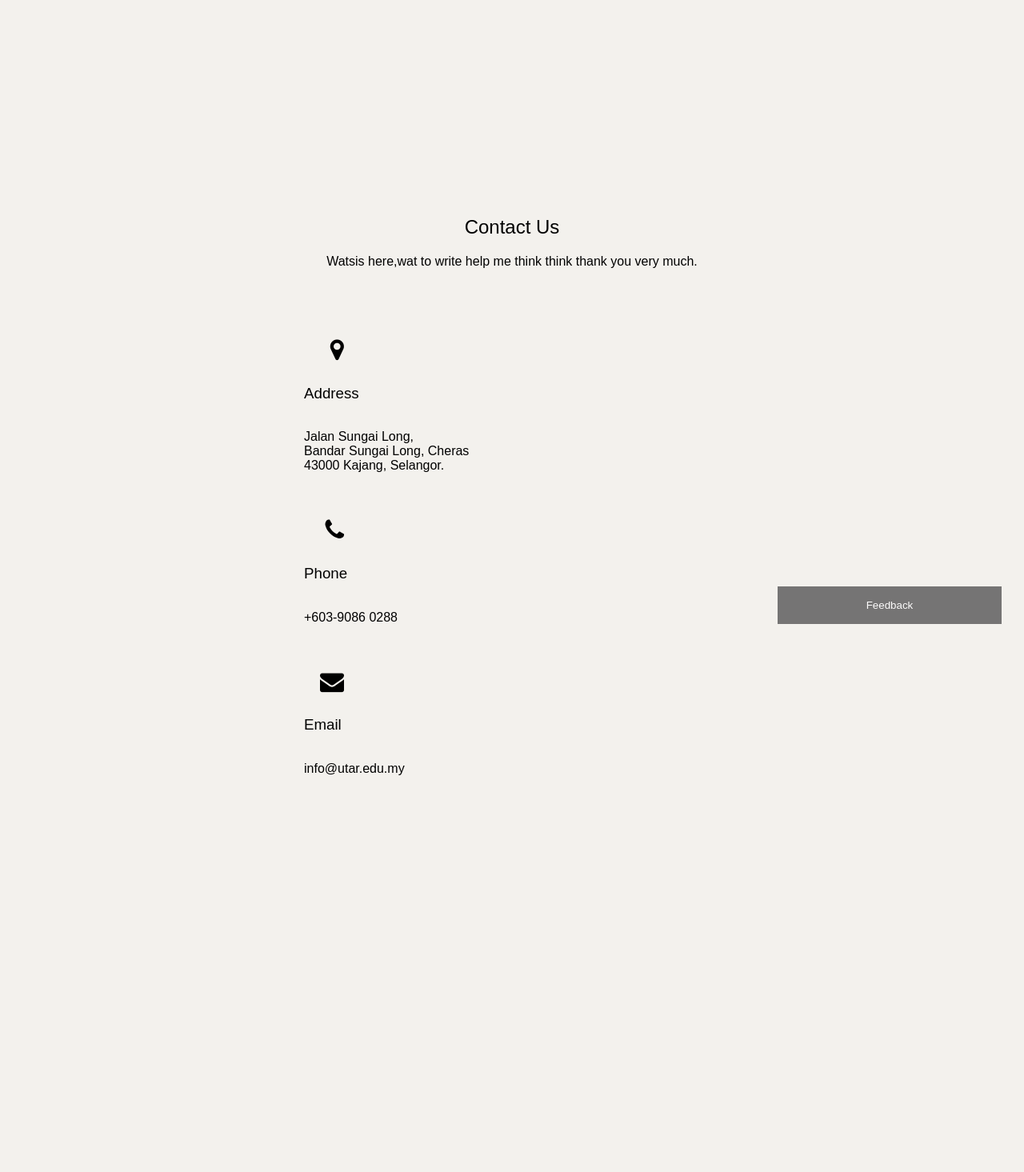
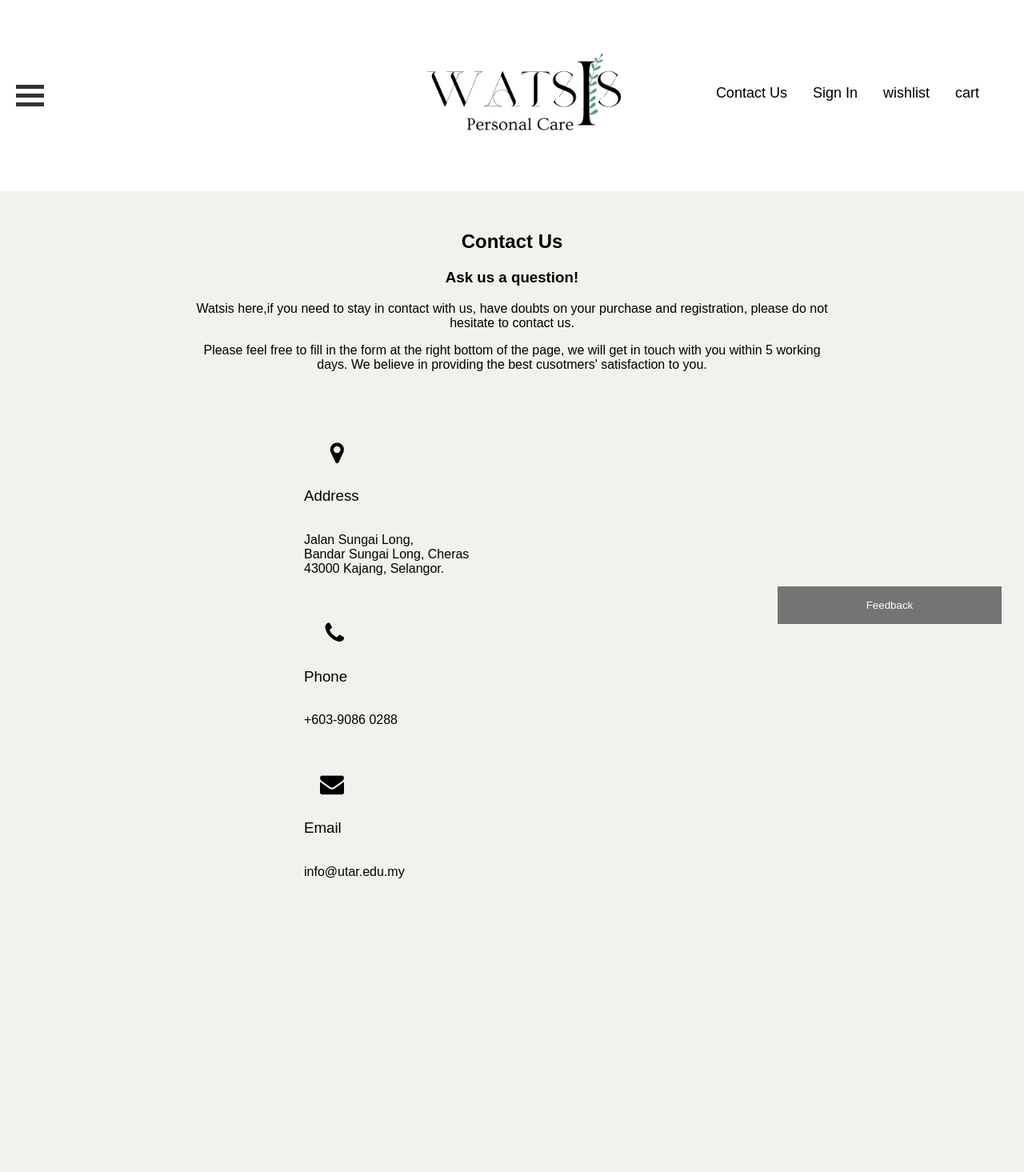
Before and after one commit to Watsis-Personal-Care/watsis-main, a PHP site: page /Contact.php in a window 1280 px wide. Shown: the top 1465 px of the page at 80% size. Before the commit the page ends 969 px from the top, so only its background shows below. Run offline with PHP 8.4, Linux system fonts and the light colour scheme.

Commit message:
Update Contact.php

```diff
--- a/Contact.php
+++ b/Contact.php
@@ -7,11 +7,51 @@
 <link rel="stylesheet" type="text/css" href="style.css">
 </head>
 <body>
+	<!-- Top navigation -->
+    <header class="topnav">
+      <!-- Centered link -->
+      <div class="topnav-centered">
+        <a href="picture"><img src="images/watsis_personal_care.png" class="logo" alt="Watsis Personal Care Logo"></a>
+      </div>
+
+      <!-- Left-aligned links (default) -->
+      <!-- Use any element to open the sidenav -->
+      <span onclick="openNav()">
+        <div class="barscontainer" onclick="myFunction(this)">
+          <div class="bar1"></div>
+          <div class="bar2"></div>
+          <div class="bar3"></div>
+        </div>
+      </span>
+
+      <!-- Right-aligned links -->
+      <div class="topnav-right">
+        <a href="">Contact Us</a>
+        <a href="">Sign In</a>
+        <a href="">wishlist</a>
+        <a href="">cart</a>
+      </div>
+    </header>
+
+    <!--Side navigation menu content-->
+    <div class="sidenav">
+      <a href="javascript:void(0)" class="closebtn" onclick="closeNav()">&times;</a>
+      <a href="">Skin Care</a>
+      <a href="">Hair Care</a>
+      <a href="">Body Care</a>
+      <a href="">Dental Care</a>
+      <a href="">Promotion</a>
+    </div>
+	/*here*/
 	<section class="contact">
 		<div class="content">
-			<h2>Contact Us</h2>
-			<p>Watsis here,wat to write help me think think thank you very much.
-			</p>
+			<h2><b>Contact Us</b></h2>
+				<h3><b>Ask us a question!</b></h3>
+				<p>Watsis here,if you need to stay in contact with us, have doubts on your purchase and registration,
+				please do not hesitate to contact us.
+				</p>
+				<p>Please feel free to fill in the form at the right bottom of the page, we will get in touch with you within 5 working days.
+				We believe in providing the best cusotmers' satisfaction to you.</p>
 		</div>
 		<div class="container">
 			<div class="contactInfo">
@@ -57,10 +97,13 @@
 						</select>
 
 						<label for="subject"><b>Subject</b></label>
-						<textarea id="subject" name="subject" placeholder="Write something.." style="height:180px"></textarea>
+						<textarea id="subject" name="subject" placeholder="Write something.." style="height:100px" required></textarea>
 
-						<button type="submit" class="btn">Submit</button>
-						<button type="button" class="btn cancel" onclick="closeForm()">Back</button>
+
+						<div class="feedbackFormButton">
+							<button type="submit" class="btn">Submit</button>
+							<button type="button" class="btn cancel" onclick="closeForm()">Back</button>
+						</div>
 					</form>
 				</div>
 				<script>
```
